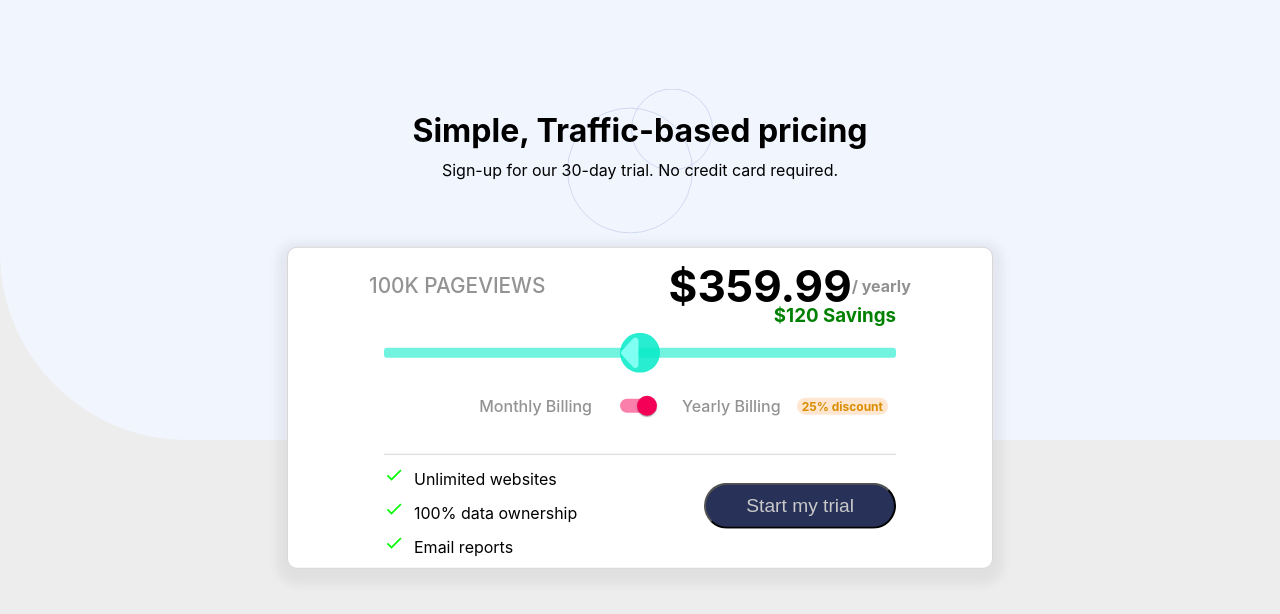
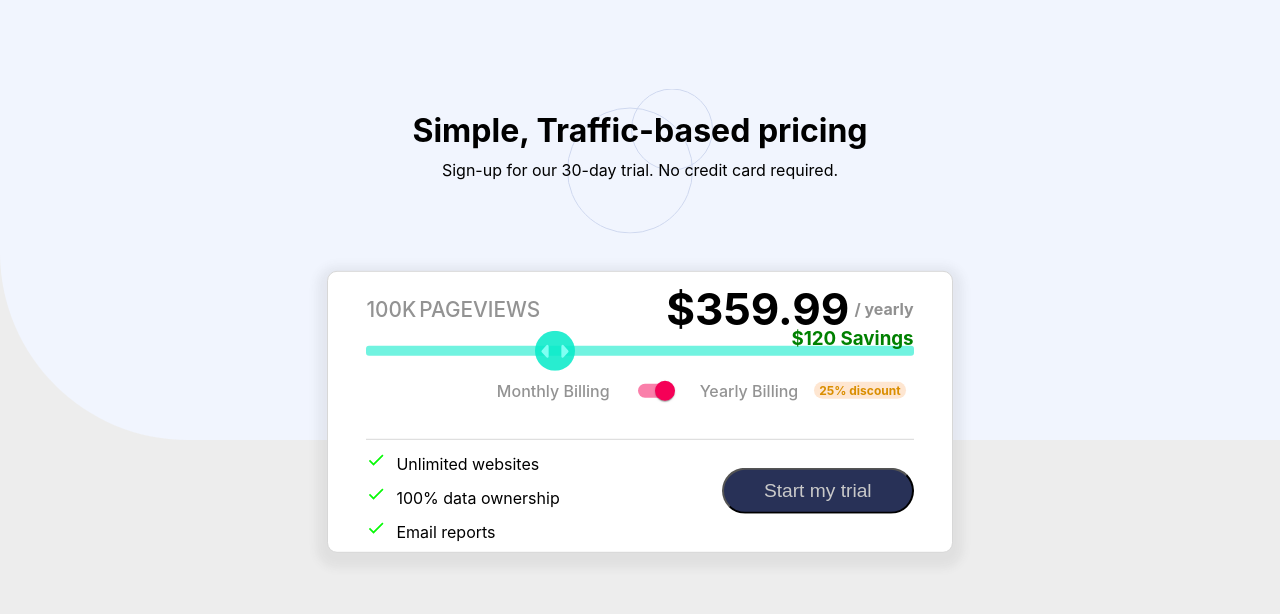
Before and after one commit to deweydc/slider-pricing-component, a React (Create React App) app: page / in a window 1280 px wide. Shown: the top 614 px of the page. Built offline with nearby package versions, Linux system fonts and the light colour scheme.

Commit message:
slider thumb finished

```diff
--- a/src/Components/PricingModule.css
+++ b/src/Components/PricingModule.css
@@ -10,9 +10,10 @@
     flex-direction: column;
     justify-content: space-around;
     align-items: center;
-    padding: 0 2em;
-    max-width: 40em;
-    min-height: 40vh;
+    padding: 0 .5em;
+    max-width: 38em;
+
+    min-height: 35vh;
     /* position: absolute; */
     position: relative;
     top: 60%;
@@ -25,21 +26,27 @@
 
 }
 .container > div {
-    min-width: 80%;
+    min-width: 90%;
 }
 
 .header{
     display: flex;
     flex-wrap: wrap;
-    text-align: center;
+
     justify-content: space-between;
     margin-bottom: -20px;
     max-width: 100%;
-
-
-
-
-
+}
+.page-number{
+    text-transform: uppercase;
+    font-size: 1.3em;
+    color: rgb(147, 147, 147);
+    font-weight: 500;
+    /* padding-left: 4rem; */
+    align-self: center;
+    margin-right: 3px;
+    display: flex;
+    justify-self: flex-start;
 }
 .page-views{
     text-transform: uppercase;
@@ -49,7 +56,7 @@
     /* padding-left: 4rem; */
     align-self: center;
     flex-grow: 1;
-    width: 12em;
+    width: 5em;
     margin-right: 50px;
     display: flex;
     justify-self: flex-start;
@@ -58,20 +65,21 @@
 
 .pricing{
     /* padding-right: 4rem; */
-    align-self: center;
+    /* align-self: center; */
     font-weight: 700;
     color: rgb(145, 145, 145);
 }
 .price{
     font-size: 2.75em;
     font-weight: 700;
+    width: 100%;
     /* padding-left: 90px; */
-    justify-self: center;
+    text-align: end;
 }
 .header__right{
     min-width: 15em;
     display: flex;
-    justify-content:center;
+    justify-content:flex-end;
     align-items: center;
     flex-grow: 1;
 }
@@ -92,10 +100,10 @@
     font-size: 1em;
     color: rgb(147, 147, 147);
     font-weight: 500;
-
 }
 .duration > span{
     margin: .5rem;
+    margin-top: -20px;
 
 }
 .discount{
@@ -110,7 +118,7 @@
 }
 
 .trial{
-    width: 80%;
+    width: 90%;
     margin: 0 auto;
     /* padding: 1.5rem; */
     display: flex;
@@ -149,5 +157,24 @@ button{
     align-items: center;
     width: 100%;
     height: 20em;
+}
+.duration__container{
+    margin-left: 5px;
 
 }
+.price__container{
+    min-width: 190px;
+    display: flex;
+    justify-content: end;
+}
+.slider{
+    margin-top: -40px;
+}
+
+/* @media only screen and (max-width: 606px) {
+    .body {
+      text-align: center;
+    }
+
+
+  } */
--- a/src/Components/PricingModule.jsx
+++ b/src/Components/PricingModule.jsx
@@ -20,16 +20,25 @@ const PricingModule = () => {
 
     let savings = Math.round(price * 12 * .25)
 
+    // let pageViews =
+
 
     return (
+
+
         <div className='container'>
 
             <div className="header">
-                <span className="page-views">100k pageviews</span>
+                <span className="page-number">{100}k</span>
+                <span className="page-views">pageviews</span>
 
                 <div className="header__right">
-                    {!monthly ? <span className="price">${price}</span> : <span className="price">${yearlyPrice}</span>}
-                    {!monthly ? <span className="pricing">/ monthly</span> : <span className="pricing">/ yearly</span>}
+                    <div className="price__container">
+                        {!monthly ? <span className="price">${price}</span> : <span className="price">${yearlyPrice}</span>}
+                    </div>
+                    <div className="duration__container">
+                        {!monthly ? <span className="pricing">/ monthly</span> : <span className="pricing">/ yearly</span>}
+                    </div>
                 </div>
 
             </div>
@@ -48,6 +57,7 @@ const PricingModule = () => {
                 defaultPrice={39.99}
                 onChange={e => setPrice(e.target.value)}
                 price={price}
+                className='slider'
             />
 
             <div className="duration">
--- a/src/Components/Slider.css
+++ b/src/Components/Slider.css
@@ -51,12 +51,12 @@ input[type=range]::-webkit-slider-thumb {
     width: 40px;
     border-radius: 50%;
     margin-top: -15px;
-    -webkit-appearance: none;
     background-image:url(../Shared/images/icon-slider.svg);
     background-color: rgba(8, 235, 201, 0.865);
     background-repeat: no-repeat;
-    background-size: cover;
+    background-size: 70%;
     object-fit: contain;
+    background-position: center center;
 }
 
 input[type=range]:focus {
@@ -66,3 +66,9 @@ input[type=range]:focus {
 input[type=range]:focus::-webkit-slider-runnable-track {
 
 }
+
+.right_slider{
+    width: 50px;
+    height: auto;
+    background-color:red;
+}
--- a/src/Components/Slider.jsx
+++ b/src/Components/Slider.jsx
@@ -13,8 +13,8 @@ const SliderComponent = ({ onChange, defaultPrice }) => {
                     type="range"
                     list='prices'
                     min={9.99}
-                    max={69.99}
-                    step={6}
+                    max={99.99}
+                    step={10}
                     onChange={onChange}
                     defaultValue={defaultPrice}
                 />
```
